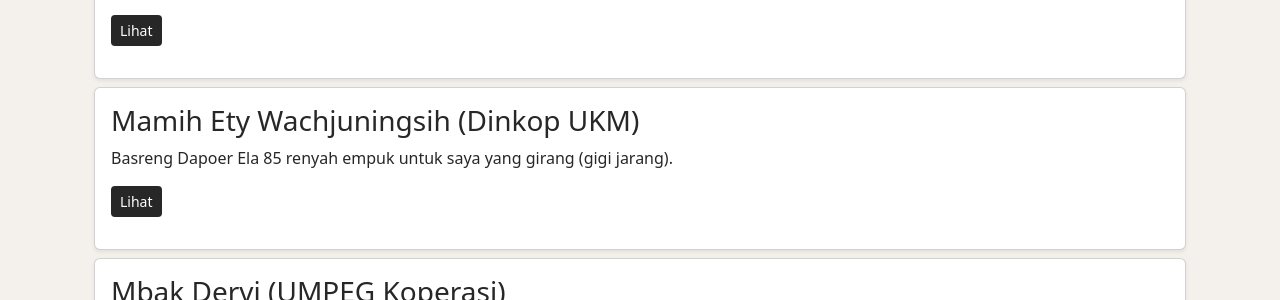
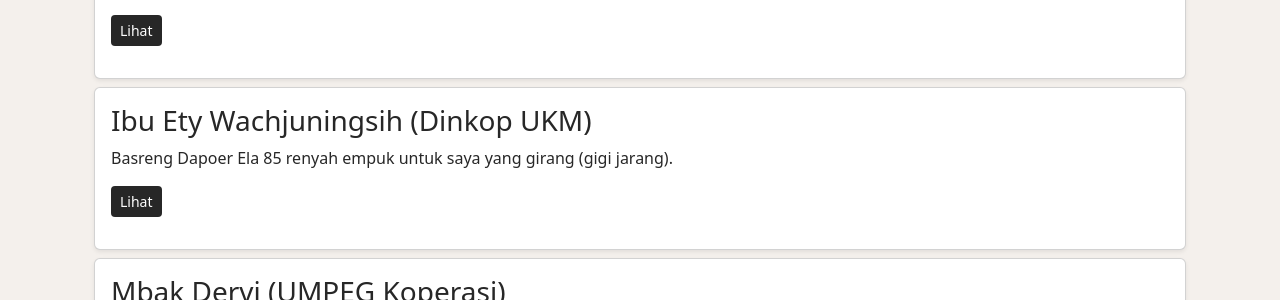
Before and after one commit to dapoerela85/dapoerela85.github.io, a Jekyll site: the page built from testimonials/index.html, in a window 1280 px wide. Shown: the part 1245-1545 px from the top of the page. Built offline with Jekyll 4.4.1, drawn with Linux system fonts in a browser that asks for light colours; nearby versions of some CDN libraries; comment, search, counter and statistics services are not loaded.

Commit message:
Update testimonials.yml

```diff
--- a/_data/testimonials.yml
+++ b/_data/testimonials.yml
@@ -23,7 +23,7 @@ testi:
     jabatan: "Dinkop UKM"
     text: "La, aku mau pesen basreng dong, tadi nyobain punya bu Ety enak."
     img: amalia.jpg
-  - nama: "Mamih Ety Wachjuningsih"
+  - nama: "Ibu Ety Wachjuningsih"
     jabatan: "Dinkop UKM"
     text: "Basreng Dapoer Ela 85 renyah empuk untuk saya yang girang (gigi jarang)."
     img: ety.jpg
```
